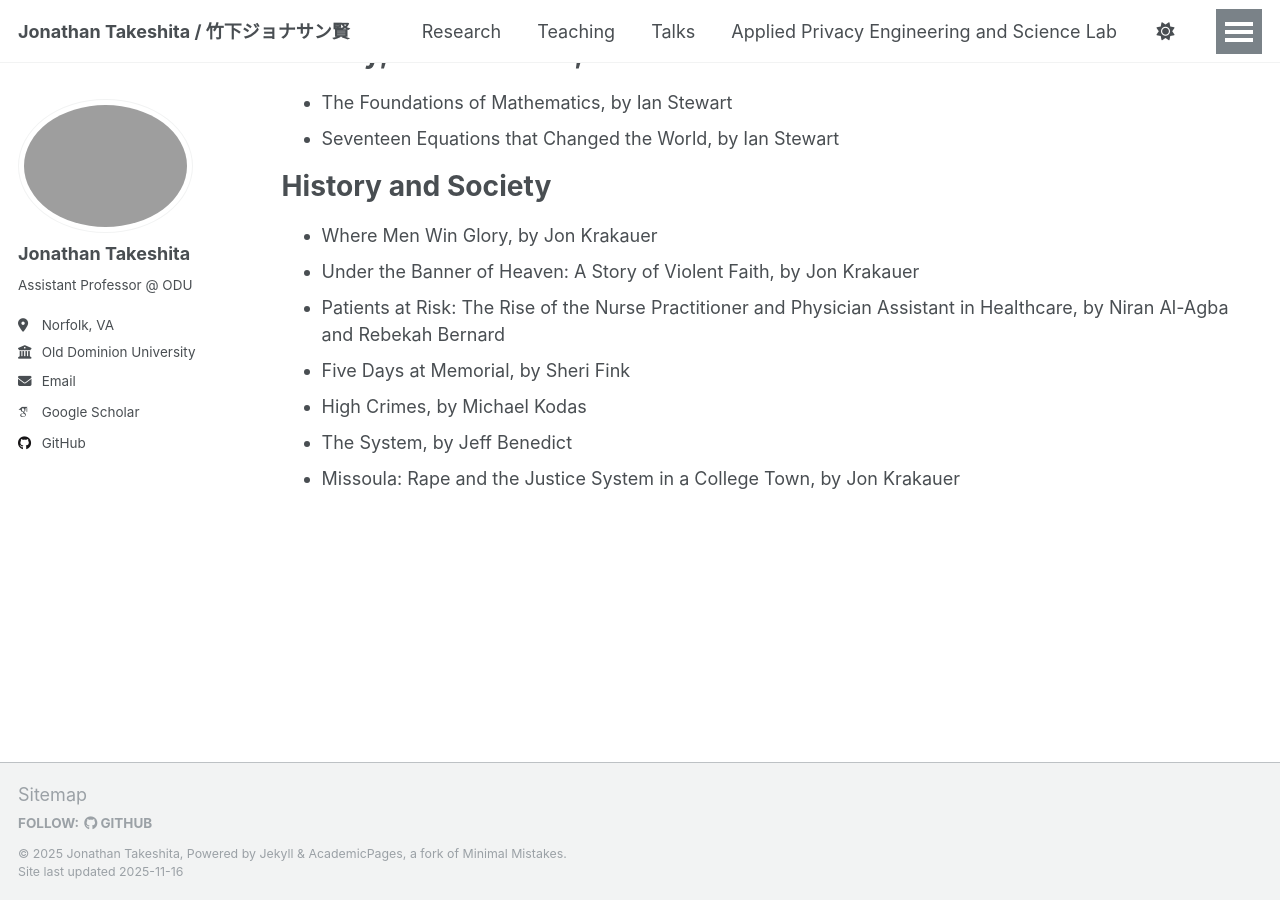
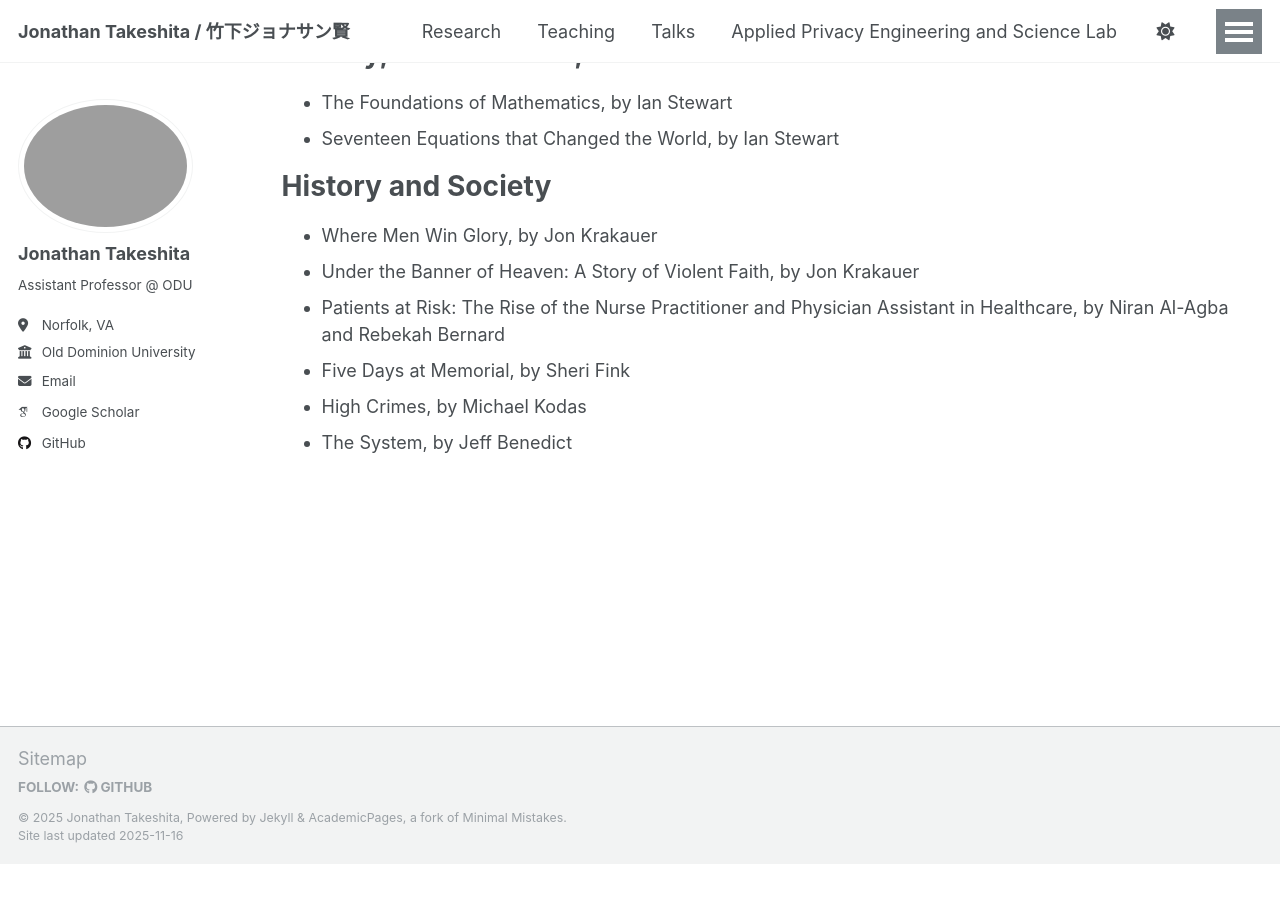
Before and after one commit to jtakeshi/jtakeshi.github.io, a Jekyll site: the page built from _pages/reading-list.md, in a window 1280 px wide and 900 px high, scrolled down 1185 px. Built offline with Jekyll 4.4.1, drawn with Linux system fonts in a browser that asks for light colours; some web fonts are replaced; a script that is not in the unit is left out; after the commit the page ends 2049 px from its top, so only the background shows below that.

Commit message:
Update reading-list.md

```diff
--- a/_pages/reading-list.md
+++ b/_pages/reading-list.md
@@ -49,4 +49,3 @@ History and Society
 * Five Days at Memorial, by Sheri Fink
 * High Crimes, by Michael Kodas
 * The System, by Jeff Benedict
-* Missoula: Rape and the Justice System in a College Town, by Jon Krakauer
```
